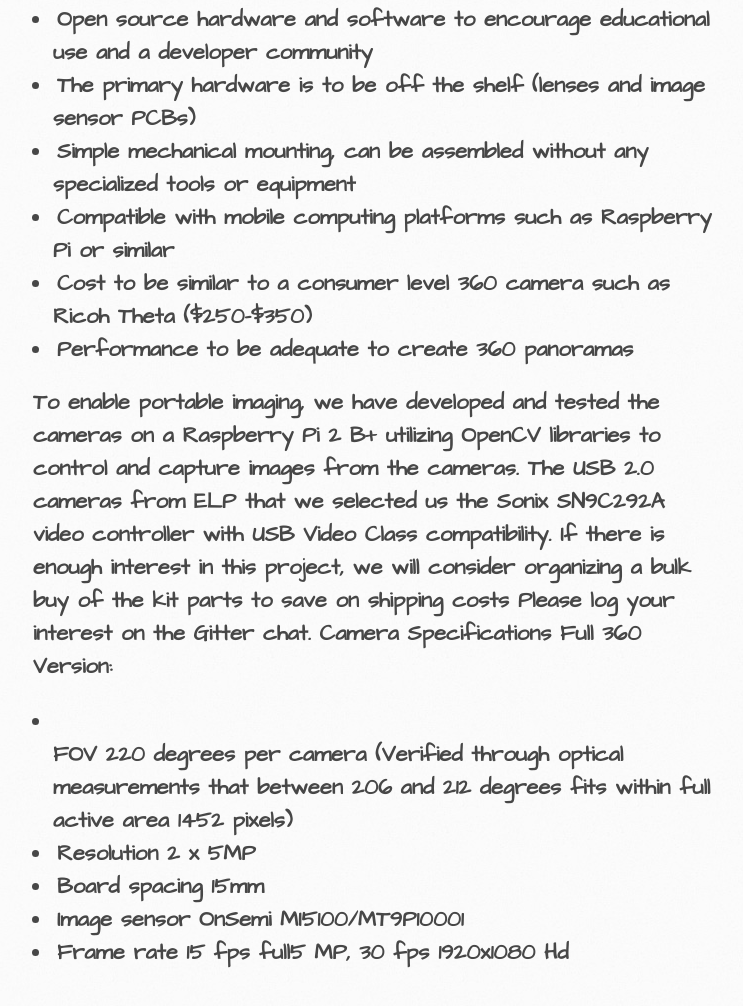
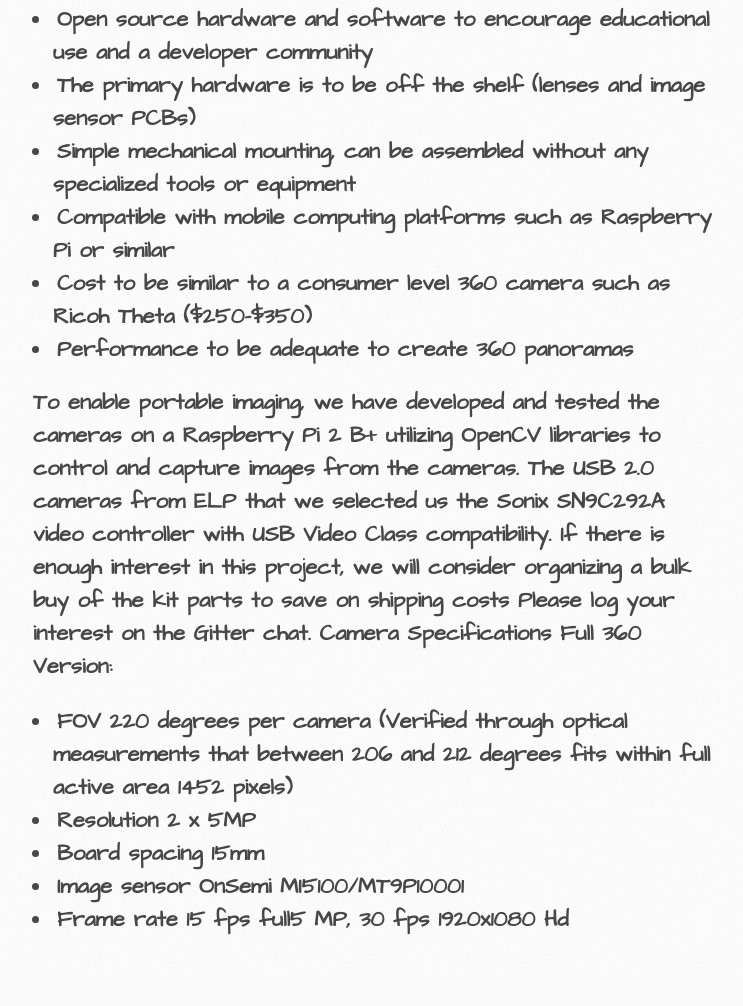
Before and after one commit to Open360cam/360CamHardware, a plain HTML site: page index.html in a window 1280 px wide. Shown: the part 545-1551 px from the top of the page, without its empty margins (137-880 px from the left). After the commit the page ends 1524 px from the top, so only its background shows below. Drawn offline with Linux system fonts and the light colour scheme.

Commit message:
Update index.html

```diff
--- a/index.html
+++ b/index.html
@@ -49,7 +49,7 @@ If there is enough interest in this project, we will consider organizing a bulk
 
 Camera Specifications Full 360 Version:
 <ul>
-<li></li>FOV 220 degrees per camera (Verified through optical measurements that between 206 and 212 degrees fits within full active area 1452 pixels)</li>
+<li>FOV 220 degrees per camera (Verified through optical measurements that between 206 and 212 degrees fits within full active area 1452 pixels)</li>
 <li>Resolution 2 x 5MP</li>
 <li>Board spacing 15mm</li>
 <li>Image sensor OnSemi MI5100/MT9P10001</li>
```
